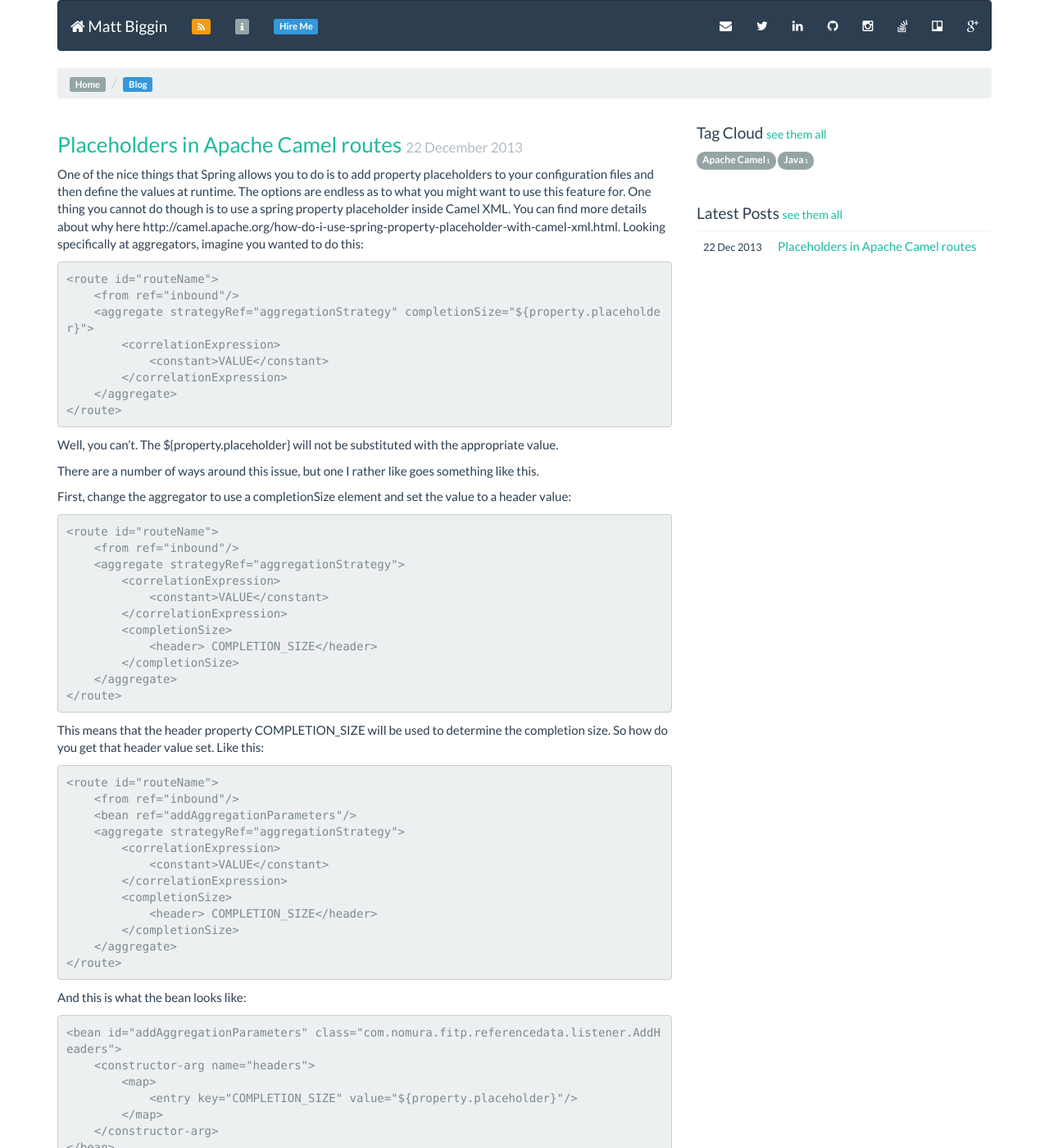
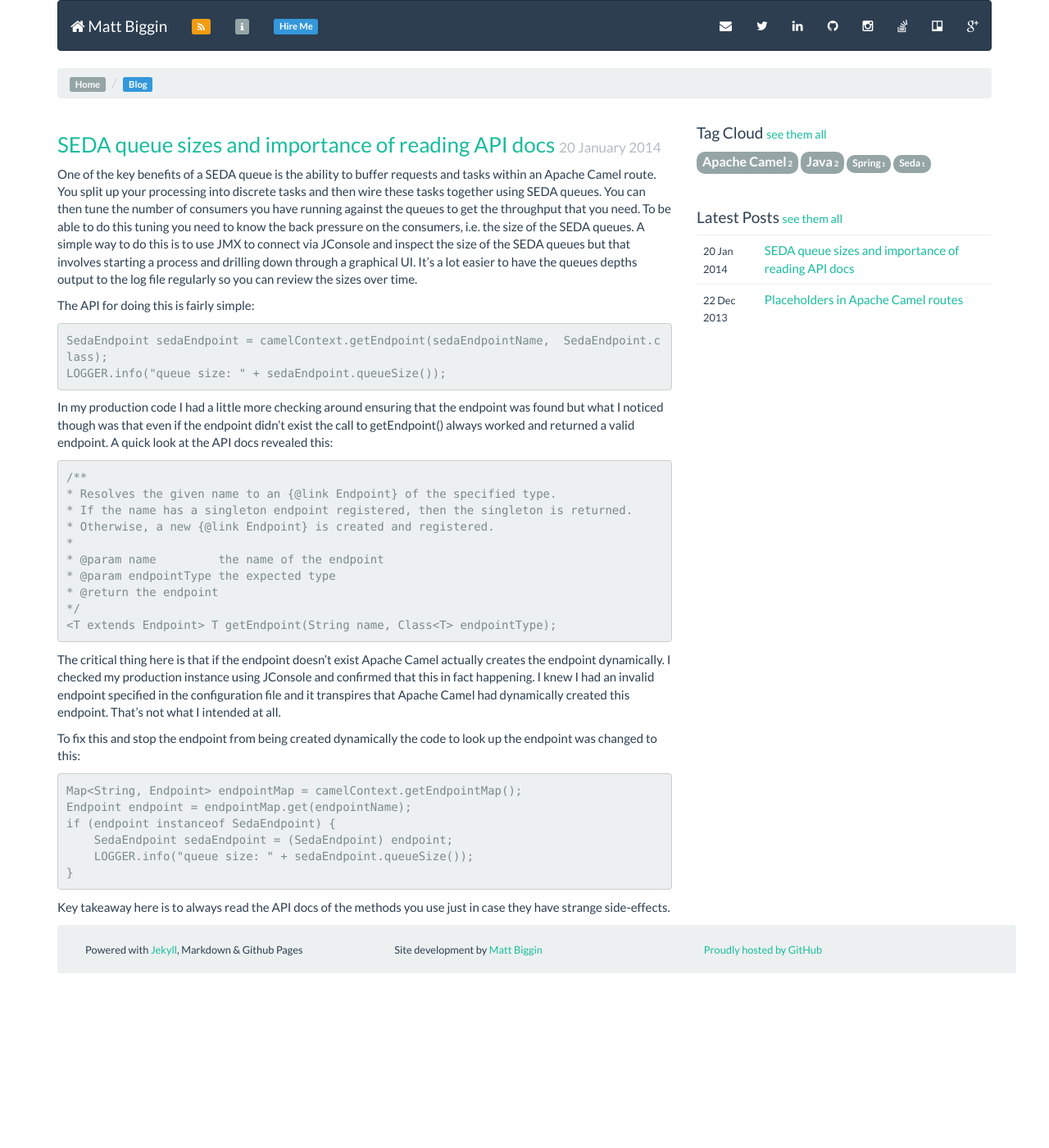
Before and after one commit to ultraflynn/mattbiggin.co.uk, a Jekyll site: the page built from blog.html, in a window 1280 px wide and 1400 px high. Shown: the whole window at 82% size. Built offline with Jekyll 4.4.1, drawn with Linux system fonts in a browser that asks for light colours; Markdown is read by kramdown in place of the engine named in the settings; some of the changed text lies outside the part shown.

Commit message:
Added new post, thumbnails and some formatting

```diff
--- a/_includes/header.html
+++ b/_includes/header.html
@@ -1,4 +1,4 @@
-<div class="navbar navbar-default" role="navigation">
+<nav class="navbar navbar-default" role="navigation">
   <div class="navbar-header">
     <a class="navbar-brand" href="/" title="Home"><i class="fa fa-home"></i>&nbsp;Matt Biggin</a>
   </div>
@@ -19,4 +19,4 @@
       <li><a target="_blank" title="Google+" href="https://plus.google.com/u/0/+MattBiggin"><i class="fa fa-google-plus"></i></a></li>
     </ul>
   </div>
-</div>
+</nav>
--- a/_layouts/base.html
+++ b/_layouts/base.html
@@ -29,5 +29,4 @@
 
   ga('create', 'UA-10211562-7', 'mattbiggin.co.uk');
   ga('send', 'pageview');
-
 </script>
--- a/_layouts/post.html
+++ b/_layouts/post.html
@@ -7,12 +7,16 @@ layout: base
   <li class="active"><span class="label label-info">{{ page.title }}</span></li>
 </ol>
 
-<h4>{{ page.title }}</h4>
+<h3 class="clear">
+  <a href="{{ post.url }}" title="{{ post.title }}">{{ page.title }}</a>
+  <small>{{ page.date | date_to_long_string }}</small>
+</h3>
 <p class="post-meta">{{ page.date | date_to_string }}
 {% for tag in page.tags %}
 <a href="/tags/#{{ tag }}"><span class="badge">{{ tag }}</span></a>
 {% endfor %}
 </p>
+<div class="pull-left"><img src="{{ page.thumbnail }}" height="75" width="75" class="thumbnail"/></div>
 <div class="post">
 {{ content }}
 </div>
--- /dev/null
+++ b/_posts/2014-01-20-seda-queue-sizes.md
@@ -0,0 +1,39 @@
+---
+layout: post
+title: SEDA queue sizes and importance of reading API docs
+tags: [Apache Camel, Java, Seda]
+thumbnail: /images/placeholder.jpg
+synopsis: TODO
+---
+One of the key benefits of a SEDA queue is the ability to buffer requests and tasks within an Apache Camel route. You split up your processing into discrete tasks and then wire these tasks together using SEDA queues. You can then tune the number of consumers you have running against the queues to get the throughput that you need. To be able to do this tuning you need to know the back pressure on the consumers, i.e. the size of the SEDA queues. A simple way to do this is to use JMX to connect via JConsole and inspect the size of the SEDA queues but that involves starting a process and drilling down through a graphical UI. It’s a lot easier to have the queues depths output to the log file regularly so you can review the sizes over time.
+
+The API for doing this is fairly simple:
+
+    SedaEndpoint sedaEndpoint = camelContext.getEndpoint(sedaEndpointName,  SedaEndpoint.class);
+    LOGGER.info("queue size: " + sedaEndpoint.queueSize());
+
+In my production code I had a little more checking around ensuring that the endpoint was found but what I noticed though was that even if the endpoint didn’t exist the call to getEndpoint() always worked and returned a valid endpoint. A quick look at the API docs revealed this:
+
+    /**
+    * Resolves the given name to an {@link Endpoint} of the specified type.
+    * If the name has a singleton endpoint registered, then the singleton is returned.
+    * Otherwise, a new {@link Endpoint} is created and registered.
+    *
+    * @param name         the name of the endpoint
+    * @param endpointType the expected type
+    * @return the endpoint
+    */
+    <T extends Endpoint> T getEndpoint(String name, Class<T> endpointType);
+
+The critical thing here is that if the endpoint doesn’t exist Apache Camel actually creates the endpoint dynamically. I checked my production instance using JConsole  and confirmed that this in fact happening. I knew I had an invalid endpoint specified in the configuration file and it transpires that Apache Camel had dynamically created this endpoint. That’s not what I intended at all.
+
+To fix this and stop the endpoint from being created dynamically the code to look up the endpoint was  changed to this:
+
+    Map<String, Endpoint> endpointMap = camelContext.getEndpointMap();
+    Endpoint endpoint = endpointMap.get(endpointName);
+    if (endpoint instanceof SedaEndpoint) {
+        SedaEndpoint sedaEndpoint = (SedaEndpoint) endpoint;
+        LOGGER.info("queue size: " + sedaEndpoint.queueSize());
+    }
+
+Key takeaway here is to always read the API docs of the methods you use just in case they have strange side-effects.
```
Also changed, not shown: _posts/2013-12-22-placeholders-in-camel-routes.md (+2 -2 lines), index.html (+8 -6 lines).
